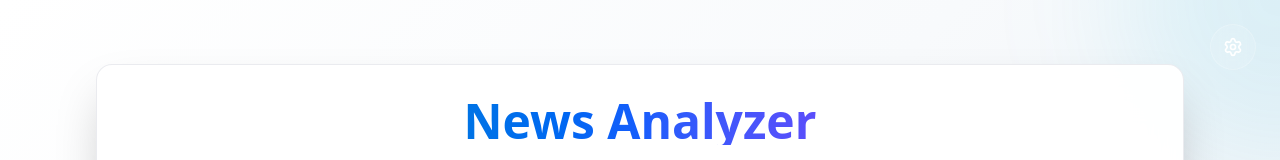
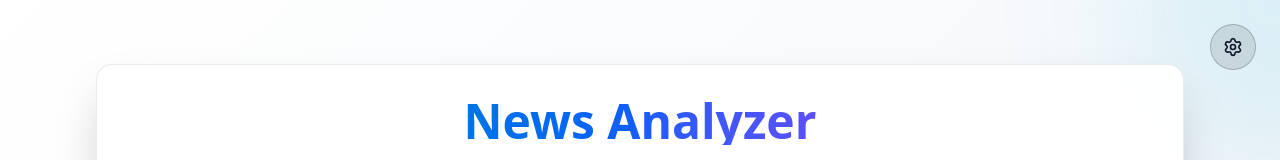
Before and after one commit to meeran-official/news-analyzer-ui, a Next.js app: page / in a window 1280 px wide. Shown: the top 160 px of the page. Built offline with nearby package versions, Linux system fonts and the light colour scheme; no server answers.

Commit message:
feat: add theme-aware styles for settings button

```diff
--- a/app/components/SettingsPanel.tsx
+++ b/app/components/SettingsPanel.tsx
@@ -15,7 +15,7 @@ export const SettingsPanel: React.FC = () => {
       {/* Settings Button */}
       <button
         onClick={togglePanel}
-        className="fixed top-6 right-6 z-50 p-3 rounded-full bg-white/10 backdrop-blur-sm border border-white/20 text-white hover:bg-white/20 hover:scale-110 transition-all duration-200 cursor-pointer"
+        className="fixed top-6 right-6 z-50 p-3 rounded-full backdrop-blur-sm border transition-all duration-200 cursor-pointer hover:scale-110 bg-black/10 text-gray-900 border-black/20 hover:bg-black/20 dark:bg-white/10 dark:text-white dark:border-white/20 dark:hover:bg-white/20"
         aria-label="Open Settings"
       >
         <Settings className="h-5 w-5" />
```
